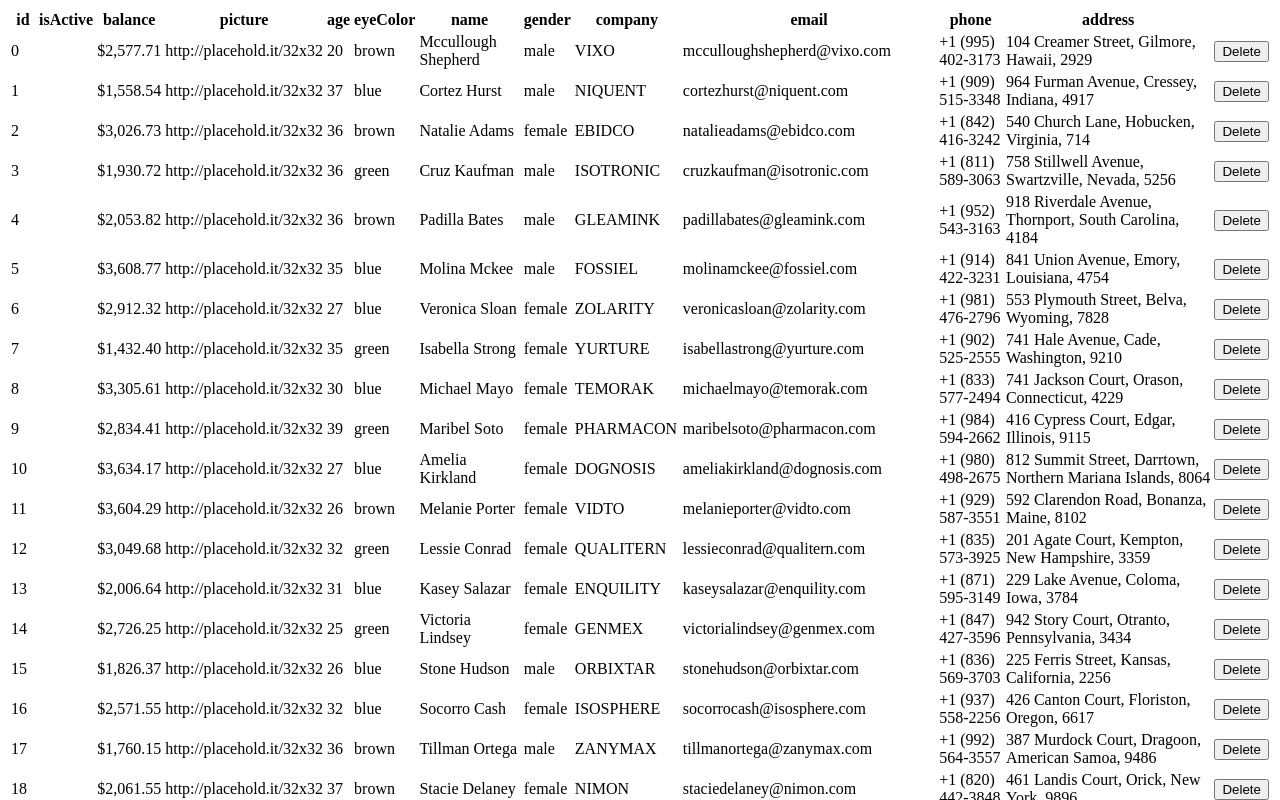
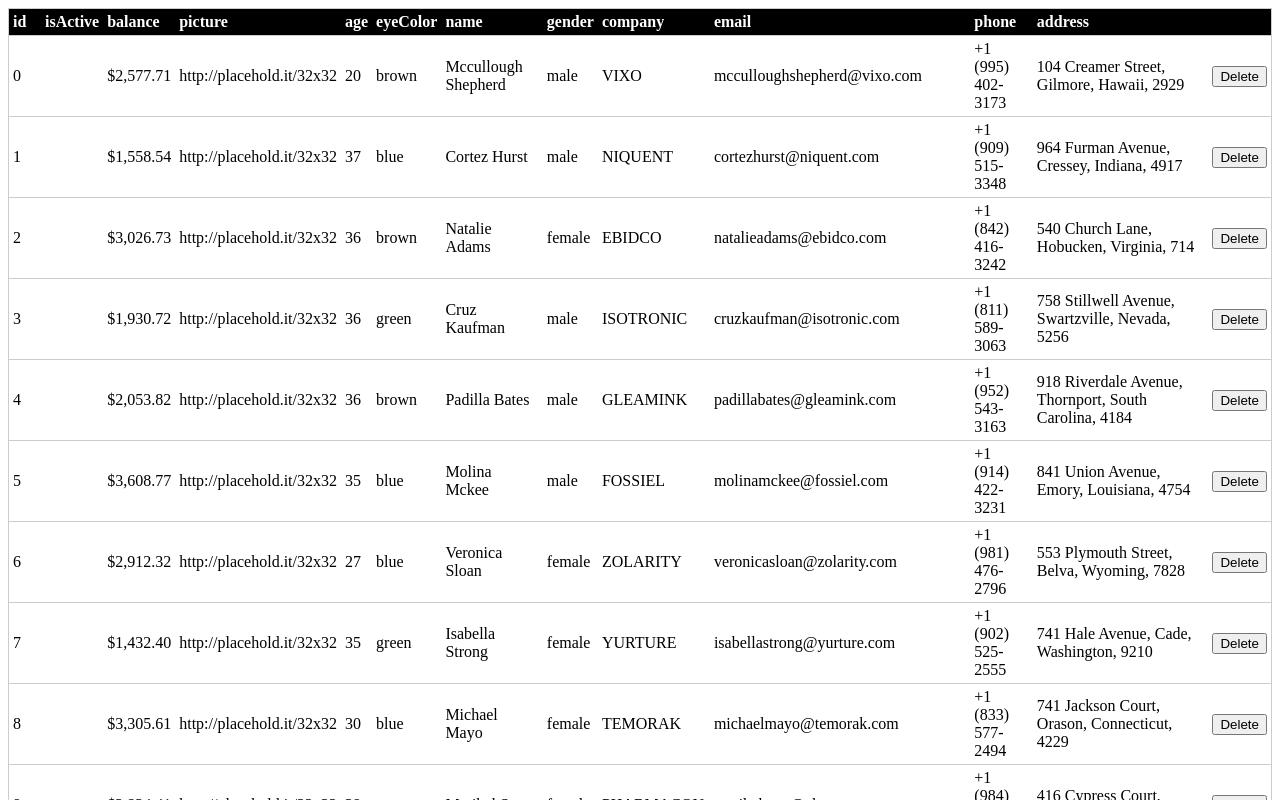
Before and after one commit to justy777/nextjs-example, a Next.js app: page / in a window 1280 px wide. Shown: the top 800 px of the page. Built offline with nearby package versions, Linux system fonts and the light colour scheme.

Commit message:
Basic styling

```diff
--- /dev/null
+++ b/src/app/components/DataTable.module.css
@@ -0,0 +1,30 @@
+.table {
+    /* Keeps border collapsed, and border moves with sticky header */
+    border-collapse: separate;
+    border-spacing: 0;
+
+    width: 100%;
+    border: 1px solid #ccc;
+}
+
+.td, .th {
+    border-bottom: 1px solid #ccc;
+    padding: 0.25rem;
+    text-align: left;
+    vertical-align: middle;
+}
+
+.th {
+    /* Makes the header stick when scrolling */
+    position: sticky;
+    top: 0;
+
+    /* Adds contrast to the header */
+    background: black;
+    color: white;
+}
+
+/* Highlights row on hover */
+tbody .tr:hover {
+    background: #eee;
+}
--- a/src/app/components/DataTable.tsx
+++ b/src/app/components/DataTable.tsx
@@ -1,6 +1,7 @@
 "use client";
 
 import { useState } from "react";
+import styles from "./DataTable.module.css";
 import DeleteDialog from "./DeleteDialog";
 
 interface Row {
@@ -18,21 +19,22 @@ export default function DataTable({ data }: { data: Row[] }) {
   }
 
   return (
-    <table>
+    <table className={styles.table}>
       <thead>
-        <tr>
+        <tr className={styles.tr}>
           {headers.map((header, index) => (
-            <th key={index}>{header}</th>
+            <th className={styles.th} key={index}>{header}</th>
           ))}
+          <th className={styles.th}></th>
         </tr>
       </thead>
       <tbody>
         {rows.map((row) => (
-          <tr key={row.id}>
+          <tr className={styles.tr} key={row.id}>
             {Object.values(row).map((value, index) => (
-              <td key={index}>{value}</td>
+              <td className={styles.td} key={index}>{value}</td>
             ))}
-            <td>
+            <td className={styles.td}>
               <DeleteDialog onConfirm={() => handleDelete(row.id)} />
             </td>
           </tr>
--- a/src/app/components/DeleteDialog.module.css
+++ b/src/app/components/DeleteDialog.module.css
@@ -1,7 +1,12 @@
 .modal {
+    /* Centers modal in window */
     position: fixed;
     top: 50%;
     left: 50%;
     transform: translate(-50%, -50%);
+
+    /* Adds contrast between modal and background */
     background-color: white;
+    border: 1px solid black;
+    padding: 0.5rem;
 }
```
